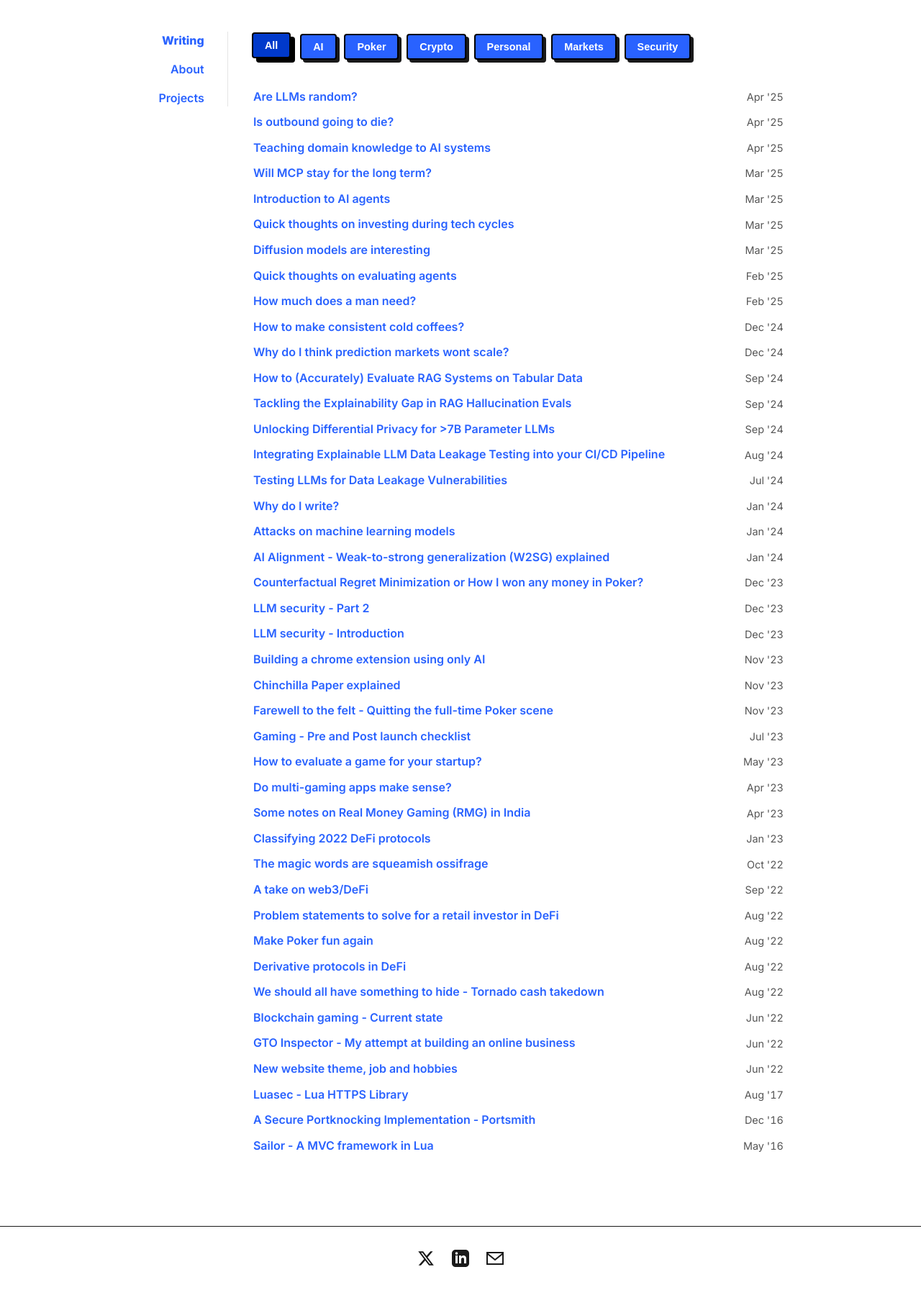
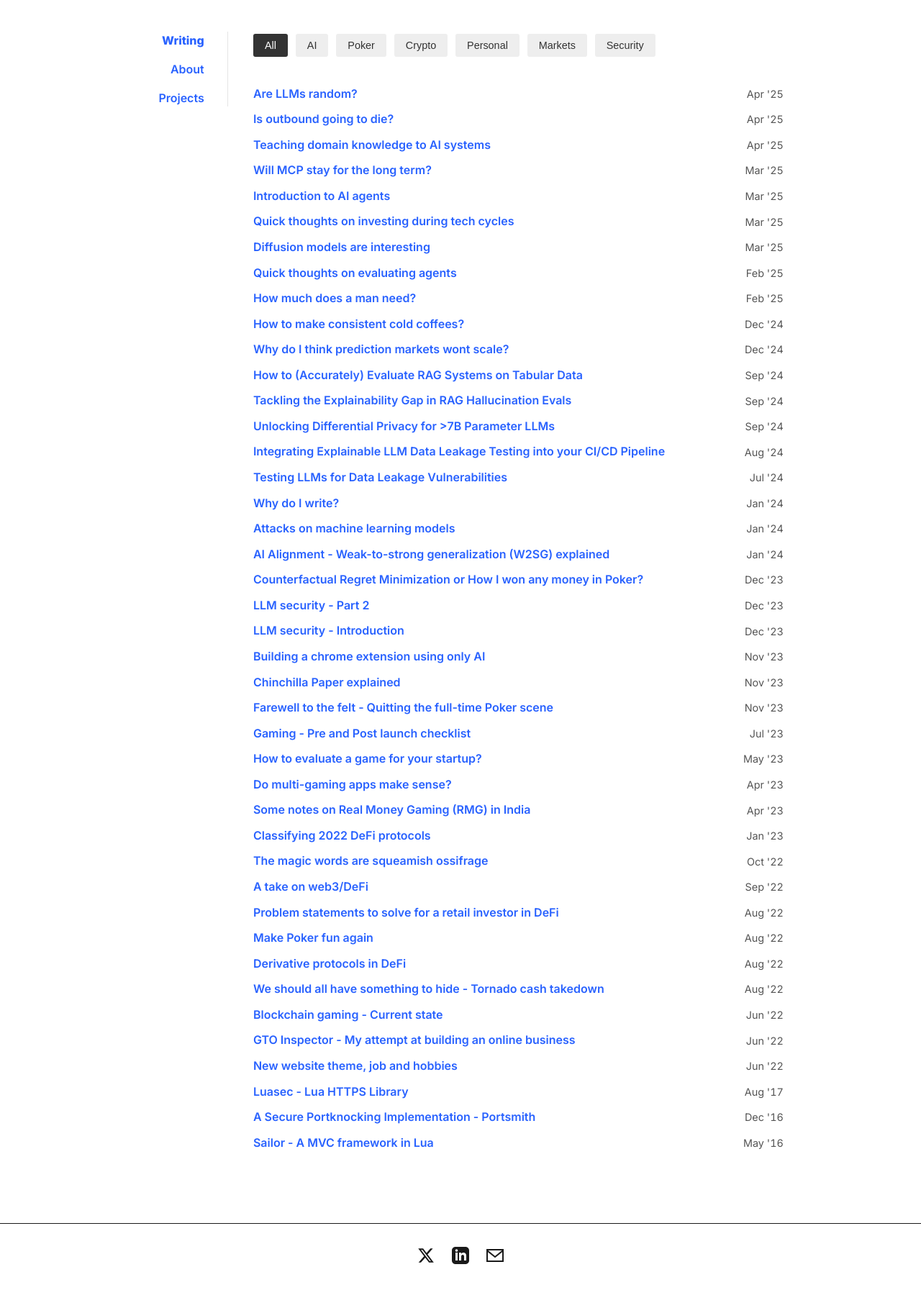
Before and after one commit to r-nikhil/r-nikhil.github.io, a Jekyll site: the page built from index.html, in a window 1280 px wide. Shown: the whole page at 72% size. Built offline with Jekyll 4.4.1, drawn with Linux system fonts in a browser that asks for light colours.

Commit message:
Restored to 'e550c958fbaef2405c3c406114badec5f9e26998'
Replit-Restored-To: e550c958fbaef2405c3c406114badec5f9e26998

```diff
--- a/index.html
+++ b/index.html
@@ -31,28 +31,16 @@ layout: default
   display: inline-block;
   padding: 0.5rem 1rem;
   margin: 0.2rem;
-  background-color: var(--button-color);
-  color: white;
-  font-weight: 700;
-  border: 2px solid black;
-  border-radius: 4px;
-  box-shadow: var(--box-shadow);
-  transition: all 0.1s ease;
+  border: none;
+  border-radius: 3px;
+  background: #eee;
+  color: #333;
   cursor: pointer;
   font-size: 0.9rem;
 }
-.filter-btn:hover {
-  transform: translate(-2px, -2px);
-  box-shadow: 6px 6px 0px 0px rgba(0,0,0,1);
-}
-.filter-btn:active {
-  transform: translate(0px, 0px);
-  box-shadow: 2px 2px 0px 0px rgba(0,0,0,1);
-}
 .filter-btn.active {
-  background-color: #0039CB;
-  transform: translate(-2px, -2px);
-  box-shadow: 6px 6px 0px 0px rgba(0,0,0,1);
+  background: #333;
+  color: #fff;
 }
 .post-item.hidden {
   display: none;
```
